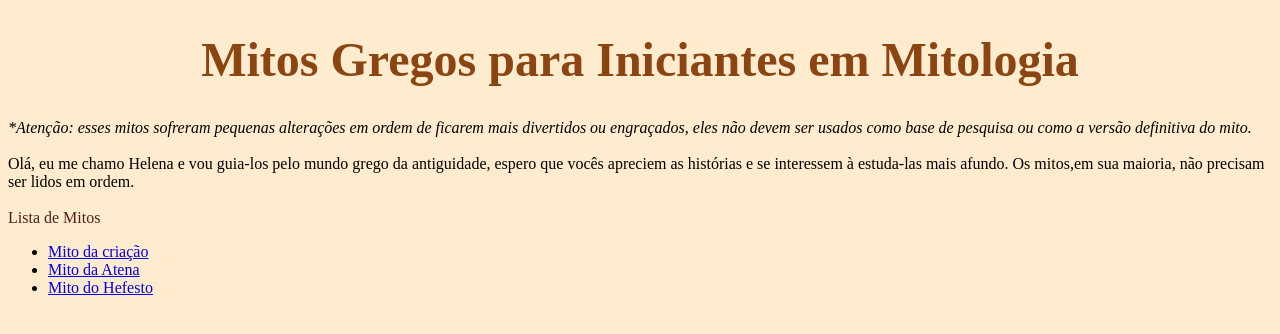
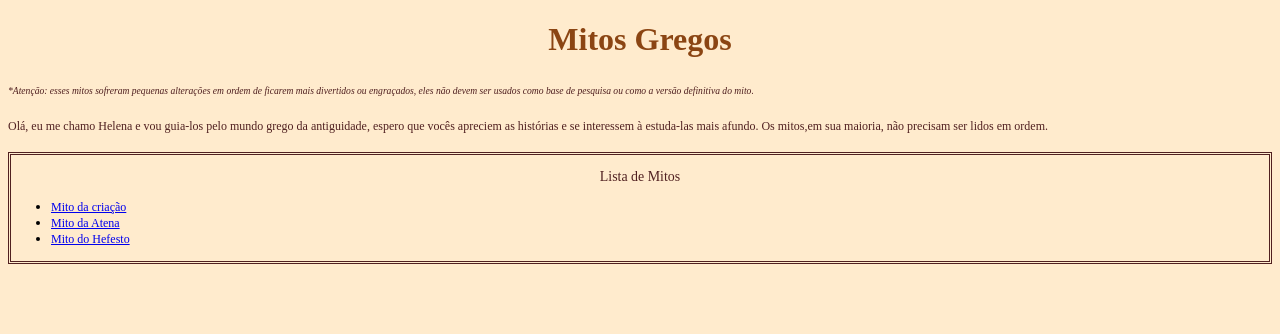
Before and after one commit to HelenaBO1000/HelenaBO1000.github.io, a plain HTML site: page PagIn.html in a window 1280 px wide. Drawn offline with Linux system fonts and the light colour scheme.

Commit message:
Mitologia Grega

```diff
--- a/PagIn.html
+++ b/PagIn.html
@@ -3,22 +3,22 @@
 <html lang="pt-br">
     <head>
         <meta charset="utf-8">
-        <title>Mitos Gregos Divertidos</title>
+        <title>Mitos Gregos Para Iniciantes</title>
         <meta name="Mitos Gregos" content="Mitologia Grega/resumo">
         <link rel="stylesheet" href="css/estilo.css">
     </head>
     <body>
-        <h1>Mitos Gregos para Iniciantes em Mitologia</h1>
+        <h1>Mitos Gregos</h1>
         <p3>
             <em>*Atenção: esses mitos sofreram pequenas alterações em ordem de ficarem mais divertidos ou engraçados,
             eles não devem ser usados como base de pesquisa ou como a versão definitiva do mito.</em><br>
         </p3>
-        <p2>
+        <p1>
             <br>Olá, eu me chamo Helena e vou guia-los pelo mundo grego da antiguidade, espero que vocês apreciem as histórias
-            e se interessem à estuda-las mais afundo. Os mitos,em sua maioria, não precisam ser lidos em ordem.<br>
-        </p2>
+            e se interessem à estuda-las mais afundo. Os mitos,em sua maioria, não precisam ser lidos em ordem.<br> <br>
+        </p1>
         <div>
-        <p1><br>Lista de Mitos</p1>
+        <p style="color:rgb(80, 32, 32);text-align:center;">Lista de Mitos</p>
         <ul type="">
             <li>
                 <p1>
--- a/css/estilo.css
+++ b/css/estilo.css
@@ -2,19 +2,32 @@ h1
 {
     text-align: center;
     color: saddlebrown;
-    font-size: 3rem;
+    font-size: 2rem;
 }
 h2
 {
     text-align: center;
     color: saddlebrown;
-    font-size: 2rem;
+    font-size: 1rem;
 }
 p1
 {
     text-align: center;
     color: rgb(80, 32, 32);
-    font-size: 1rem;
+    font-size: 0.75rem;
+}
+p3
+{
+    text-align: center;
+    color: rgb(80, 32, 32);
+    font-size: 0.6rem;
+}
+
+div
+{
+    font-size: 0.87rem;
+    border-style: double;
+    border-color: rgb(80, 32, 32);
 }
 body
 {
```
Also changed, not shown: Atena.html (+2 -2 lines), Hefesto.html (+2 -2 lines), MitCria.html (+6 -6 lines).
